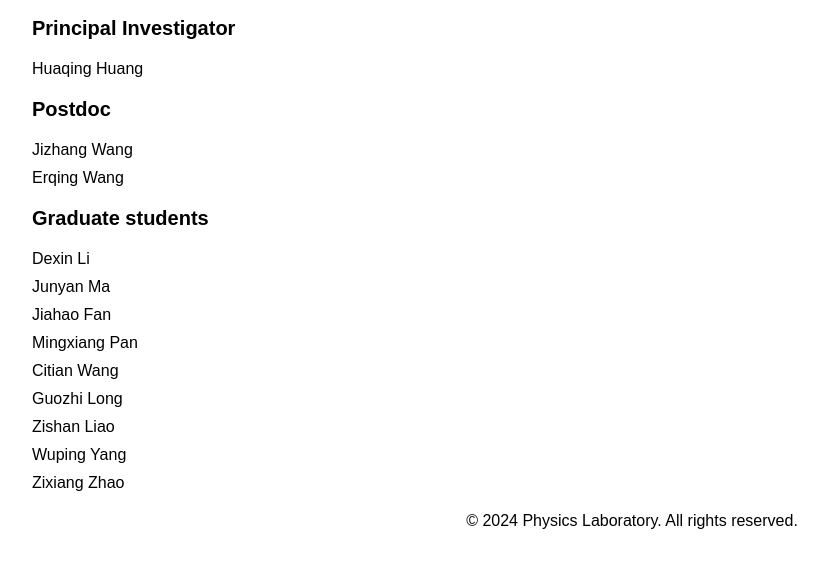
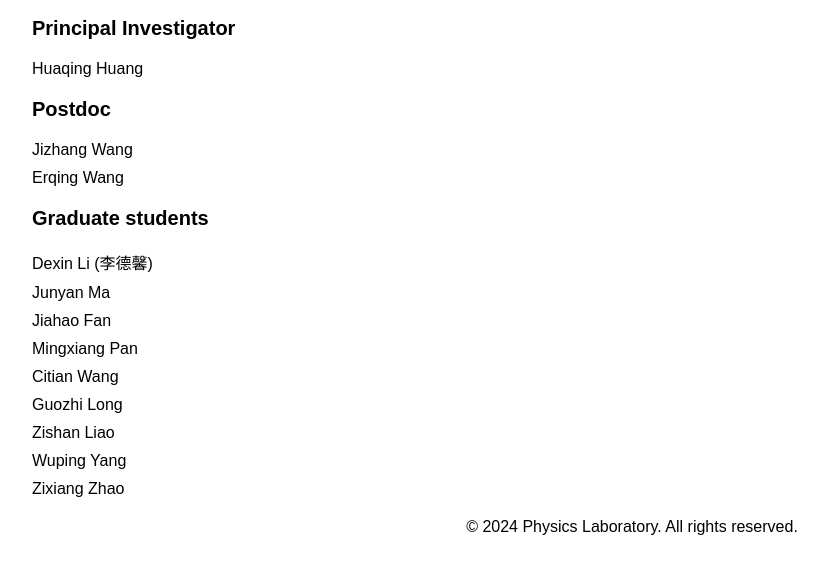
Before and after one commit to PKU-CMT/PKU-CMT.github.io, a plain HTML site: page group-members.html in a window 1280 px wide. Shown: the part 129-702 px from the top of the page, without its empty margins (8-836 px from the left). Drawn offline with Linux system fonts and the light colour scheme.

Commit message:
Update group-members.html

```diff
--- a/group-members.html
+++ b/group-members.html
@@ -52,7 +52,7 @@
         <div class="category">
             <p class="category-title">Graduate students</p>
             <ul class="member-list">
-                <li>Dexin Li</li>
+                <li>Dexin Li (李德馨)</li>
                 <li>Junyan Ma</li>
                 <li>Jiahao Fan</li>
                 <li>Mingxiang Pan</li>
```
